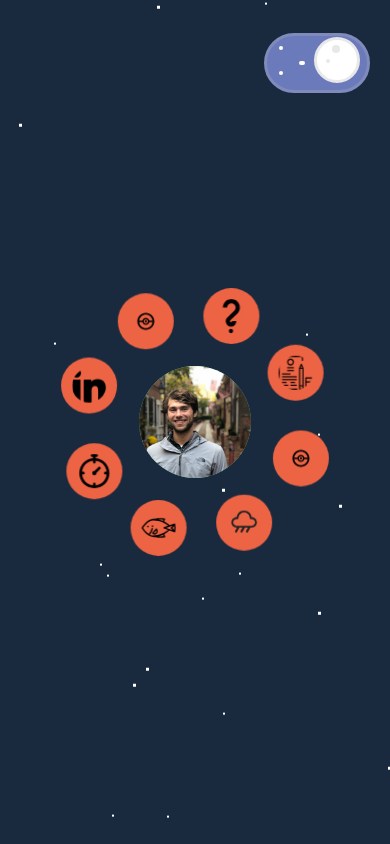
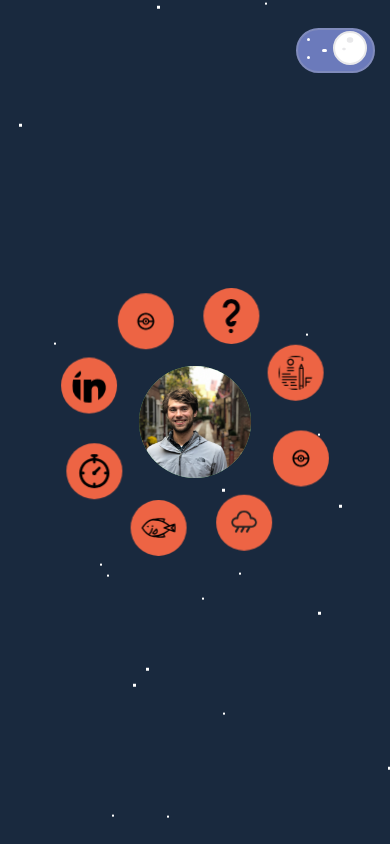
Before and after one commit to piacib/portfolio, a React (Create React App) app: page / in a window 390 px wide. Shown: the top 844 px of the page. Built offline with nearby package versions, Linux system fonts and the light colour scheme.

Commit message:
renamed toggle container

```diff
--- a/src/components/Toggle/Toggle.tsx
+++ b/src/components/Toggle/Toggle.tsx
@@ -24,7 +24,7 @@ const Toggle = () => {
     }
   };
   return (
-    <div className="container-toggle">
+    <div className="container_toggle">
       <input
         type="checkbox"
         id="toggle"
--- a/src/components/Toggle/toggle.css
+++ b/src/components/Toggle/toggle.css
@@ -50,7 +50,7 @@
   transition: outline 100ms ease-in;
 }
 
-.container-toggle {
+.container_toggle {
   display: grid;
   position: absolute;
   font-size: 16px;
@@ -182,3 +182,13 @@
   background: white;
   transition: all 150ms ease-in;
 }
+@media screen and (max-width: 600px) {
+  .container_toggle {
+    font-size: 10px;
+  }
+}
+@media screen and (max-width: 800px) {
+  .container_toggle {
+    font-size: 12px;
+  }
+}
```
